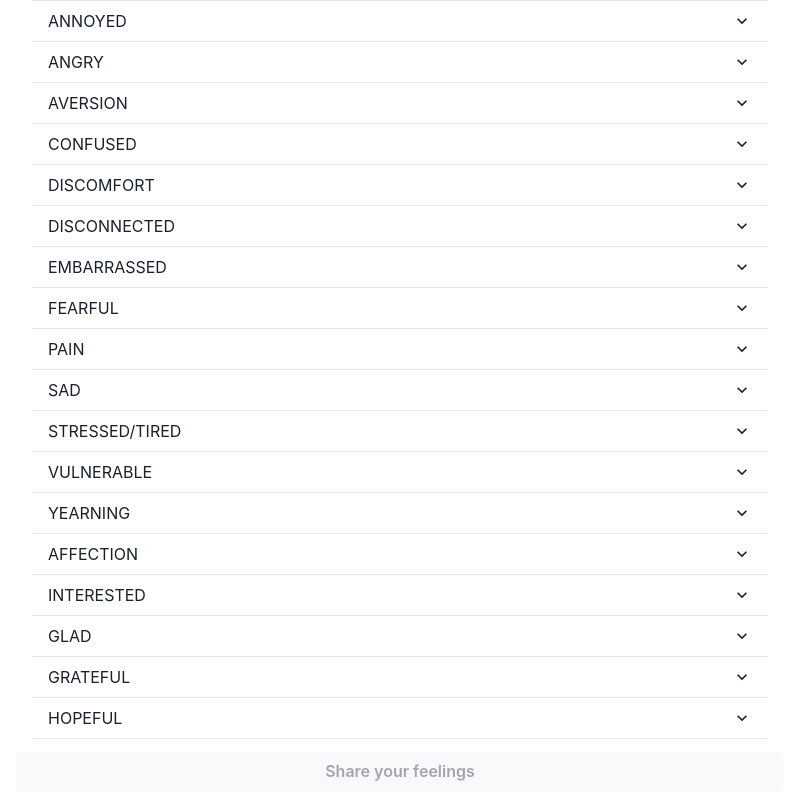
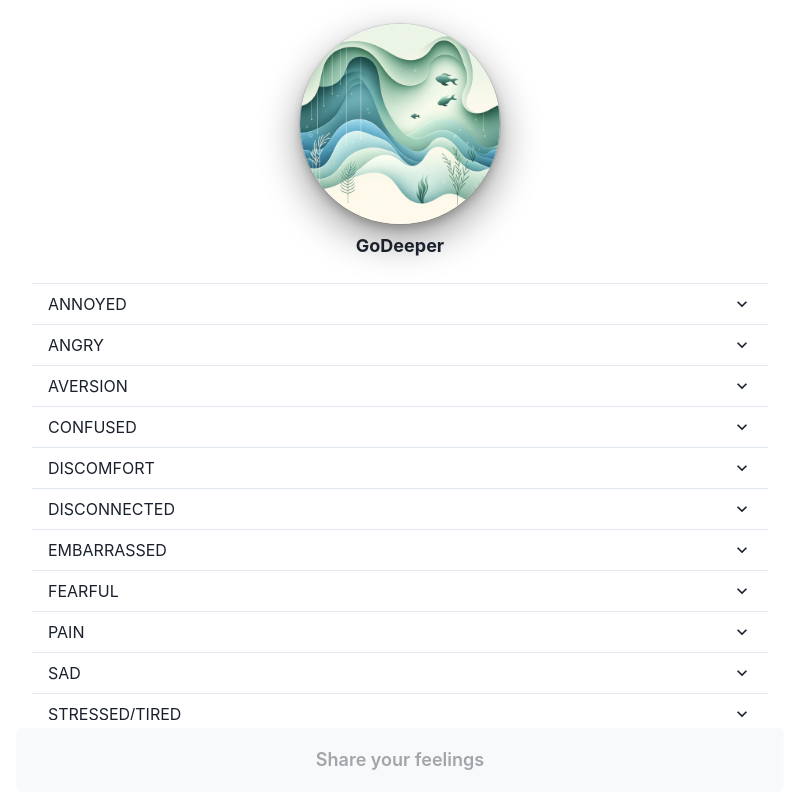
Before and after one commit to xyden/GoDeeper, a React (Create React App) app: page / in a window 1280 px wide. Shown: the top 798 px of the page, without its empty margins (240-1039 px from the left). Built offline with nearby package versions, Linux system fonts and the light colour scheme.

Commit message:
Added logo and title

```diff
--- a/public/index.html
+++ b/public/index.html
@@ -24,7 +24,7 @@
       work correctly both with client-side routing and a non-root public URL.
       Learn how to configure a non-root public URL by running `npm run build`.
     -->
-    <title>React App</title>
+    <title>Go Deeper</title>
   </head>
   <body>
     <noscript>You need to enable JavaScript to run this app.</noscript>
--- a/src/EmotionForm.js
+++ b/src/EmotionForm.js
@@ -1,6 +1,6 @@
 import React, { useState } from "react";
 import { useNavigate } from 'react-router-dom';
-import { Box, Checkbox, Accordion, AccordionItem, AccordionButton, AccordionPanel, AccordionIcon, Button, Container, Flex, Stack, useColorMode } from "@chakra-ui/react";
+import { Box, Checkbox, Accordion, AccordionItem, AccordionButton, AccordionPanel, AccordionIcon, Button, Container, Flex, Image, Stack, VStack, Text, useColorMode } from "@chakra-ui/react";
 
 const emotionsData = {
   "ANNOYED": ["Bitter", "Edgy", "Exasperated", "Frustrated", "Grumpy", "Impatient", "Irritable", "Irked"],
@@ -54,6 +54,16 @@ function EmotionForm({ onSubmit }) {
 
   return (
     <Box as="form" onSubmit={handleSubmit}>
+      <VStack justify="center" w="100%" mt="24px"
+          mb="24px">
+        <Image
+          src='logo512-2.png' alt='Logo'
+          w={[128, 200, 200]}
+          borderRadius="50%"
+          boxShadow='dark-lg'
+        />
+        <Text fontSize='lg' as='b'>GoDeeper</Text>
+      </VStack>
       <Container maxW="container.md">
         <Accordion allowMultiple>
           {Object.keys(emotionsData).map((category) => (
@@ -84,8 +94,11 @@ function EmotionForm({ onSubmit }) {
           position="sticky"
           bottom="0"
           bg={colorMode === 'light' ? 'white' : 'gray.700'}
-          width="100%" justify="center" px="4" py="2">
-          <Button type="submit" isDisabled={isSubmitDisabled} flex="1" maxW="container.md">Share your feelings</Button>
+          width="100%"
+          justify="center"
+          px="4"
+          py="2">
+          <Button type="submit" size='lg' h="64px" isDisabled={isSubmitDisabled} flex="1" maxW="container.md">Share your feelings</Button>
         </Flex>
 
     </Box>
```
Also changed, not shown: public/logo512-2.png (added), public/manifest.json.
